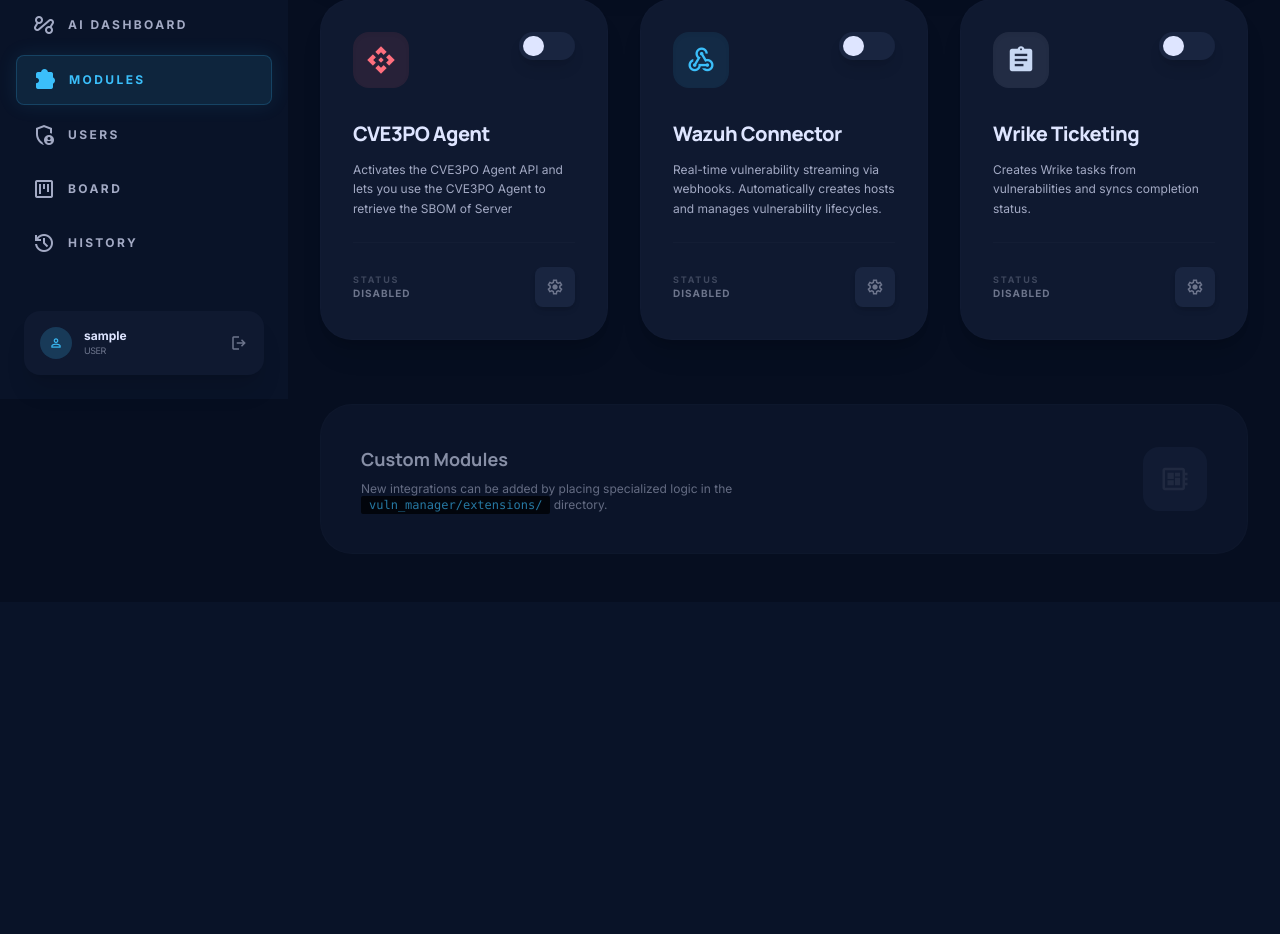
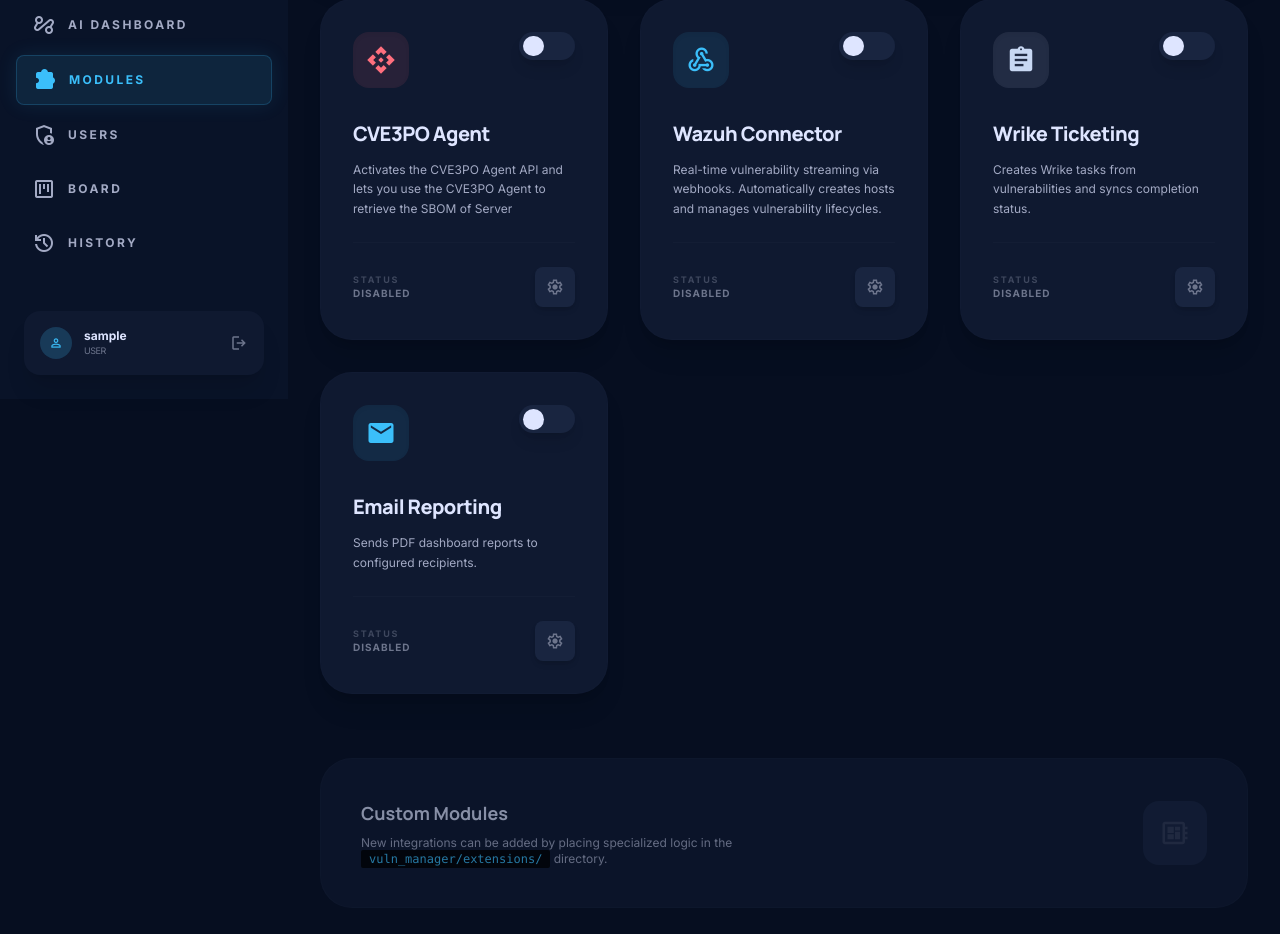
Before and after one commit to MichaelHeu4/CVE3PO, a Django app: page /modules/ in a window 1280 px wide. Shown: the part 401-1335 px from the top of the page. Before the commit the page ends 915 px from the top, so only its background shows below. Run offline with Django 5.2, Linux system fonts and the light colour scheme; the visitor is signed in with stand-in values (Sample User, id 1); data comes from the database, SQL or seed files in the repository; some libraries are stand-ins or nearby versions.

Commit message:
Added Email Implementation

```diff
--- a/vuln_manager/models.py
+++ b/vuln_manager/models.py
@@ -21,6 +21,7 @@ class Extension(models.Model):
 class SystemSettings(models.Model):
     disable_register = models.BooleanField(default=True)
     wrike_folder_id = models.CharField(max_length=100, blank=True, null=True)
+    email_report_recipients = models.TextField(blank=True, null=True)
 
     def __str__(self):
         return f"SystemSettings(disable_register={self.disable_register})"
--- /dev/null
+++ b/vuln_manager/templates/registration/password_reset_subject.txt
@@ -0,0 +1 @@
+CVE3PO password reset
--- a/vuln_manager/templates/vuln_manager/extensions.html
+++ b/vuln_manager/templates/vuln_manager/extensions.html
@@ -55,7 +55,7 @@
                 <div id="config-{{ mod.id }}" class="hidden mb-8 p-3 rounded-xl bg-surface-container-lowest border border-outline-variant/10">
                     <div class="flex items-center justify-between mb-2">
                         <p class="text-[8px] font-black uppercase tracking-widest text-outline/50">
-                            {% if mod.id == "wrike" %}Wrike Configuration{% else %}Access Token (X-API-Key){% endif %}
+                            {% if mod.id == "wrike" %}Wrike Configuration{% elif mod.id == "email_reporting" %}Email Reporting Configuration{% else %}Access Token (X-API-Key){% endif %}
                         </p>
                         <button type="button" onclick="toggleModuleConfig('{{ mod.id }}')" class="material-symbols-outlined text-xs text-outline hover:text-primary transition-colors">close</button>
                     </div>
@@ -66,6 +66,18 @@
                             <input name="wrike_folder_id" type="text" placeholder="Wrike Folder/Project ID" value="{{ mod.wrike_folder_id|default:'' }}" class="w-full rounded-lg bg-surface-container-highest border border-outline-variant/20 px-3 py-2 text-[11px] text-on-surface"/>
                             <button class="w-full rounded-lg px-3 py-2 border border-outline-variant/30 hover:border-primary/40 text-on-surface-variant hover:text-primary transition-all text-[10px] uppercase tracking-wider">Save Wrike Config</button>
                         </form>
+                    {% elif mod.id == "email_reporting" %}
+                        <form action="{% url 'save_email_reporting_config' %}" method="POST" class="space-y-3">
+                            {% csrf_token %}
+                            <textarea name="email_report_recipients" rows="3" placeholder="security@example.com, soc@example.com" class="w-full rounded-lg bg-surface-container-highest border border-outline-variant/20 px-3 py-2 text-[11px] text-on-surface">{{ mod.email_report_recipients|default:'' }}</textarea>
+                            <button class="w-full rounded-lg px-3 py-2 border border-outline-variant/30 hover:border-primary/40 text-on-surface-variant hover:text-primary transition-all text-[10px] uppercase tracking-wider">Save Email Recipients</button>
+                        </form>
+                        {% if mod.is_active %}
+                        <form action="{% url 'send_email_report_now' %}" method="POST">
+                            {% csrf_token %}
+                            <button class="mt-2 w-full rounded-lg px-3 py-2 border border-primary/40 bg-primary/10 hover:bg-primary/20 text-primary transition-all text-[10px] uppercase tracking-wider">Send Report Now</button>
+                        </form>
+                        {% endif %}
                     {% else %}
                         <div class="flex items-center justify-between gap-2 overflow-hidden">
                             <code class="text-[10px] font-mono text-primary truncate" id="token-{{ mod.id }}">{{ mod.api_token }}</code>
--- a/vuln_manager/templates/vuln_manager/login.html
+++ b/vuln_manager/templates/vuln_manager/login.html
@@ -138,7 +138,7 @@
                <div class="space-y-2">
                   <div class="flex justify-between items-end">
                      <label class="font-label text-[0.6875rem] uppercase tracking-wider text-on-surface-variant font-semibold" for="password">Password</label>
-                     <a class="font-label text-[0.6875rem] uppercase tracking-wider text-primary hover:text-primary-container transition-colors font-bold" href="#">Forgot Access?</a>
+                     <a class="font-label text-[0.6875rem] uppercase tracking-wider text-primary hover:text-primary-container transition-colors font-bold" href="{% url 'password_reset' %}">Forgot Access?</a>
                   </div>
                   <div class="relative group">
                      <div class="absolute inset-y-0 left-0 pl-4 flex items-center pointer-events-none">
--- a/vuln_manager/urls.py
+++ b/vuln_manager/urls.py
@@ -1,5 +1,6 @@
 from django.views.decorators.csrf import csrf_exempt
 from django.urls import path
+from django.contrib.auth import views as auth_views
 from . import views
 from .extensions import wazuh, agent
 
@@ -9,6 +10,38 @@ urlpatterns = [
         "api/inventory/update/", agent.update_inventory_api, name="api_update_inventory"
     ),
     path("login/", views.login_view, name="login"),
+    path(
+        "password-reset/",
+        auth_views.PasswordResetView.as_view(
+            template_name="registration/password_reset_form.html",
+            email_template_name="registration/password_reset_email.txt",
+            subject_template_name="registration/password_reset_subject.txt",
+            success_url="/password-reset/done/",
+        ),
+        name="password_reset",
+    ),
+    path(
+        "password-reset/done/",
+        auth_views.PasswordResetDoneView.as_view(
+            template_name="registration/password_reset_done.html"
+        ),
+        name="password_reset_done",
+    ),
+    path(
+        "reset/<uidb64>/<token>/",
+        auth_views.PasswordResetConfirmView.as_view(
+            template_name="registration/password_reset_confirm.html",
+            success_url="/reset/done/",
+        ),
+        name="password_reset_confirm",
+    ),
+    path(
+        "reset/done/",
+        auth_views.PasswordResetCompleteView.as_view(
+            template_name="registration/password_reset_complete.html"
+        ),
+        name="password_reset_complete",
+    ),
     path("register/", views.register_view, name="register"),
     path("logout/", views.logout_view, name="logout"),
     path("hosts/", views.host_list, name="host_list"),
@@ -77,6 +110,16 @@ urlpatterns = [
         "modules/toggle/<str:name_id>/", views.toggle_extension, name="toggle_extension"
     ),
     path("modules/wrike/config/", views.save_wrike_config, name="save_wrike_config"),
+    path(
+        "modules/email-reporting/config/",
+        views.save_email_reporting_config,
+        name="save_email_reporting_config",
+    ),
+    path(
+        "modules/email-reporting/send/",
+        views.send_email_report_now,
+        name="send_email_report_now",
+    ),
     path("users/", views.user_admin, name="user_admin"),
     path("users/<int:pk>/staff/", views.set_user_staff, name="set_user_staff"),
     path("users/<int:pk>/delete/", views.delete_user, name="delete_user"),
--- a/vuln_manager/views.py
+++ b/vuln_manager/views.py
@@ -26,11 +26,13 @@ from django.conf import settings
 from django.contrib.auth.decorators import login_required
 from django.contrib.auth import authenticate, login, logout
 from django.contrib.auth.models import User
+from django.core.mail import EmailMessage
 from django.utils.http import url_has_allowed_host_and_scheme
 import io
 from django.http import FileResponse, HttpResponse, HttpResponseForbidden, JsonResponse
 from django.utils.timezone import now
 from datetime import timedelta
+import re
 
 from xhtml2pdf import pisa
 from django.template.loader import render_to_string
@@ -143,8 +145,7 @@ def recalculate_host_criticality(host):
     host.save()
 
 
-@login_required
-def export_dashboard_pdf(request):
+def _build_dashboard_report_context():
     all_vulns = Vulnerability.objects.exclude(status__in=["fixed", "false_positive"])
     critical_count = all_vulns.filter(severity="critical").count()
     high_count = all_vulns.filter(severity="high").count()
@@ -190,12 +191,16 @@ def export_dashboard_pdf(request):
             filter=~Q(vulnerabilities__status__in=["fixed", "false_positive"]),
         )
     ).order_by("-num_vulns")[:5]
-    top_software = Software.objects.annotate(
-        num_vulns=Count(
-            "vulnerabilities",
-            filter=~Q(vulnerabilities__status__in=["fixed", "false_positive"]),
+    top_software = (
+        Software.objects.annotate(
+            num_vulns=Count(
+                "vulnerabilities",
+                filter=~Q(vulnerabilities__status__in=["fixed", "false_positive"]),
+            )
         )
-    ).filter(num_vulns__gt=0).order_by("-num_vulns", "name")[:5]
+        .filter(num_vulns__gt=0)
+        .order_by("-num_vulns", "name")[:5]
+    )
 
     recent_vulns = (
         Vulnerability.objects.filter(severity__in=["critical", "high"])
@@ -203,7 +208,7 @@ def export_dashboard_pdf(request):
         .order_by("-id")[:5]
     )
 
-    context = {
+    return {
         "report_date": now(),
         "metrics": {
             "host_count": host_count,
@@ -225,14 +230,23 @@ def export_dashboard_pdf(request):
         "recent_vulns": recent_vulns,
     }
 
+
+def _render_dashboard_pdf_buffer():
+    context = _build_dashboard_report_context()
     html = render_to_string("vuln_manager/report_pdf.html", context)
     buffer = io.BytesIO()
     pisa_status = pisa.CreatePDF(html, dest=buffer)
+    if pisa_status.err:
+        return None
+    buffer.seek(0)
+    return buffer
 
-    if pisa_status.err:
+
+@login_required
+def export_dashboard_pdf(request):
+    buffer = _render_dashboard_pdf_buffer()
+    if buffer is None:
         return HttpResponse("Fehler bei der PDF-Erstellung", status=500)
-
-    buffer.seek(0)
     return FileResponse(
         buffer,
         as_attachment=True,
@@ -1157,6 +1171,12 @@ def extensions_view(request):
             "icon": "assignment",
             "color": "secondary",
         },
+        "email_reporting": {
+            "name": "Email Reporting",
+            "description": "Sends PDF dashboard reports to configured recipients.",
+            "icon": "mail",
+            "color": "primary",
+        },
     }
 
     modules = []
@@ -1172,6 +1192,11 @@ def extensions_view(request):
                 "api_token": ext.api_token if request.user.is_staff else None,
                 "wrike_folder_id": (
                     system_settings.wrike_folder_id if mid == "wrike" else None
+                ),
+                "email_report_recipients": (
+                    system_settings.email_report_recipients
+                    if mid == "email_reporting"
+                    else None
                 ),
                 "icon": meta["icon"],
                 "color": meta["color"],
@@ -1246,6 +1271,49 @@ def save_wrike_config(request):
         wrike_extension.save(update_fields=["api_token"])
     settings_obj.wrike_folder_id = folder_id or None
     settings_obj.save(update_fields=["wrike_folder_id"])
+    return redirect("extensions")
+
+
+@login_required
+@require_POST
+def save_email_reporting_config(request):
+    if not request.user.is_staff:
+        return HttpResponseForbidden("forbidden")
+    recipients = (request.POST.get("email_report_recipients") or "").strip()
+    settings_obj = get_system_settings()
+    settings_obj.email_report_recipients = recipients or None
+    settings_obj.save(update_fields=["email_report_recipients"])
+    return redirect("extensions")
+
+
+@login_required
+@require_POST
+def send_email_report_now(request):
+    if not request.user.is_staff:
+        return HttpResponseForbidden("forbidden")
+    extension, _ = Extension.objects.get_or_create(name_id="email_reporting")
+    if not extension.is_active:
+        return HttpResponseForbidden("email_reporting_disabled")
+    recipients_raw = get_system_settings().email_report_recipients or ""
+    recipients = [
+        email.strip()
+        for email in re.split(r"[,;\n]", recipients_raw)
+        if email.strip()
+    ]
+    if not recipients:
+        return HttpResponseForbidden("email_reporting_not_configured")
+    pdf_buffer = _render_dashboard_pdf_buffer()
+    if pdf_buffer is None:
+        return HttpResponseForbidden("report_generation_failed")
+    subject = f"CVE3PO Report {now().strftime('%Y-%m-%d')}"
+    body = "Attached is the latest CVE3PO dashboard report."
+    email = EmailMessage(subject=subject, body=body, to=recipients)
+    email.attach(
+        f"cve3po_report_{now().strftime('%Y%m%d')}.pdf",
+        pdf_buffer.getvalue(),
+        "application/pdf",
+    )
+    email.send(fail_silently=False)
     return redirect("extensions")
 
 
```
Also changed, not shown: cve3po/settings.py (+10 -1 lines), vuln_manager/templates/registration/password_reset_complete.html (added, +16 -0 lines), vuln_manager/templates/registration/password_reset_confirm.html (added, +23 -0 lines), vuln_manager/templates/registration/password_reset_done.html (added, +16 -0 lines), vuln_manager/templates/registration/password_reset_email.txt (added, +8 -0 lines), vuln_manager/templates/registration/password_reset_form.html (added, +21 -0 lines), vuln_manager/tests.py (+54 -0 lines), README.md, vuln_manager/migrations/0025_systemsettings_email_report_recipients.py (added).
